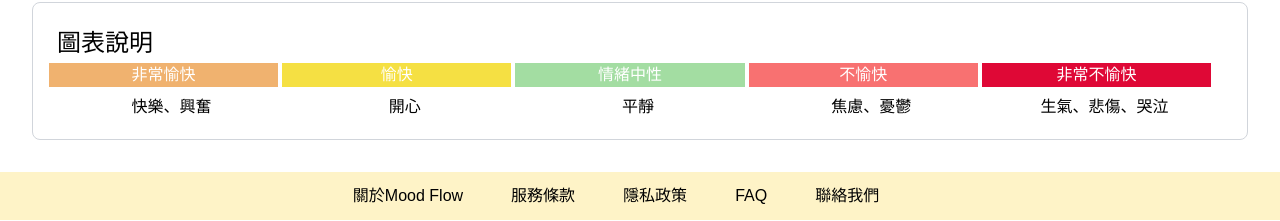
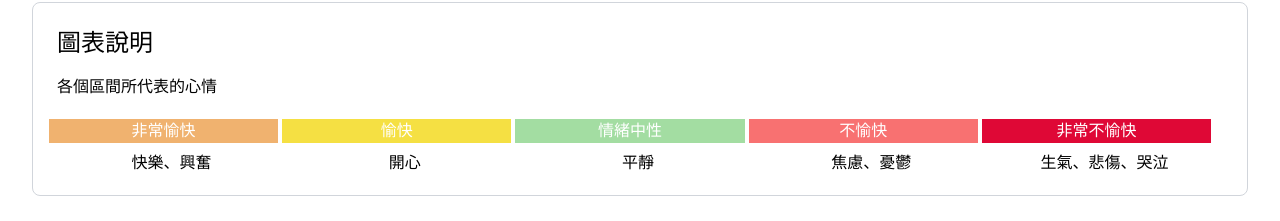
Before and after one commit to sammi0715/Mood-Flow, a React (Vite) app: page /mood-track/1 in a window 1280 px wide. Shown: the part 816-1037 px from the top of the page. Built offline with nearby package versions, Linux system fonts and the light colour scheme; no server answers; the database is empty; sample sign-in values are in the browser's storage; a web font is replaced by a local one.

Commit message:
Fix moods color and add chart description

```diff
--- a/src/pages/MoodTrack.jsx
+++ b/src/pages/MoodTrack.jsx
@@ -22,7 +22,7 @@ const moodColorMap = {
   哭泣: "#c4b6e6",
   悲傷: "#d0b0b5",
   生氣: "#df0836",
-  憂鬱: "#bbd5f3",
+  憂鬱: "#84acda",
   焦慮: "#f87171",
   平靜: "#b5dcb4",
   快樂: "#f0b26f",
@@ -160,7 +160,6 @@ const MoodTrack = () => {
           <h2 className="text-2xl lg:text-3xl">心情統計</h2>
         </div>
 
-        {/* 選擇篩選條件 */}
         <div className="mb-6 flex justify-end">
           <select
             onChange={handleFilterChange}
@@ -173,7 +172,6 @@ const MoodTrack = () => {
           </select>
         </div>
 
-        {/* 心情分布圓餅圖 */}
         <div className="mb-10 border border-black rounded-lg p-6">
           <h2 className="text-xl lg:text-2xl mb-4 text-left">心情分佈</h2>
           <div className="flex flex-col items-center mb-10 w-full">
@@ -217,7 +215,6 @@ const MoodTrack = () => {
           <p className="mt-4 text-xl text-center">Keep good mood!</p>
         </div>
 
-        {/* 心情趨勢圖 */}
         <div className="border border-black rounded-lg p-6 ">
           <h2 className="text-xl lg:text-2xl mb-4">心情趨勢</h2>
           {trendData.length > 0 ? (
@@ -277,10 +274,11 @@ const MoodTrack = () => {
 
           <p className="mt-4 text-xl text-center">Go with the flow ～</p>
         </div>
-        {/* 圖表說明進度條 */}
+
         <div className="mt-8 p-6 border border-gray-300 rounded-lg">
           <h2 className="text-xl lg:text-2xl mb-4">圖表說明</h2>
-          <div className="w-full flex flex-wrap items-center">
+          <p>各個區間所代表的心情</p>
+          <div className="w-full flex flex-wrap items-center mt-8">
             {Object.entries(moodCategories).map(([category, moods]) => (
               <div
                 key={category}
```
